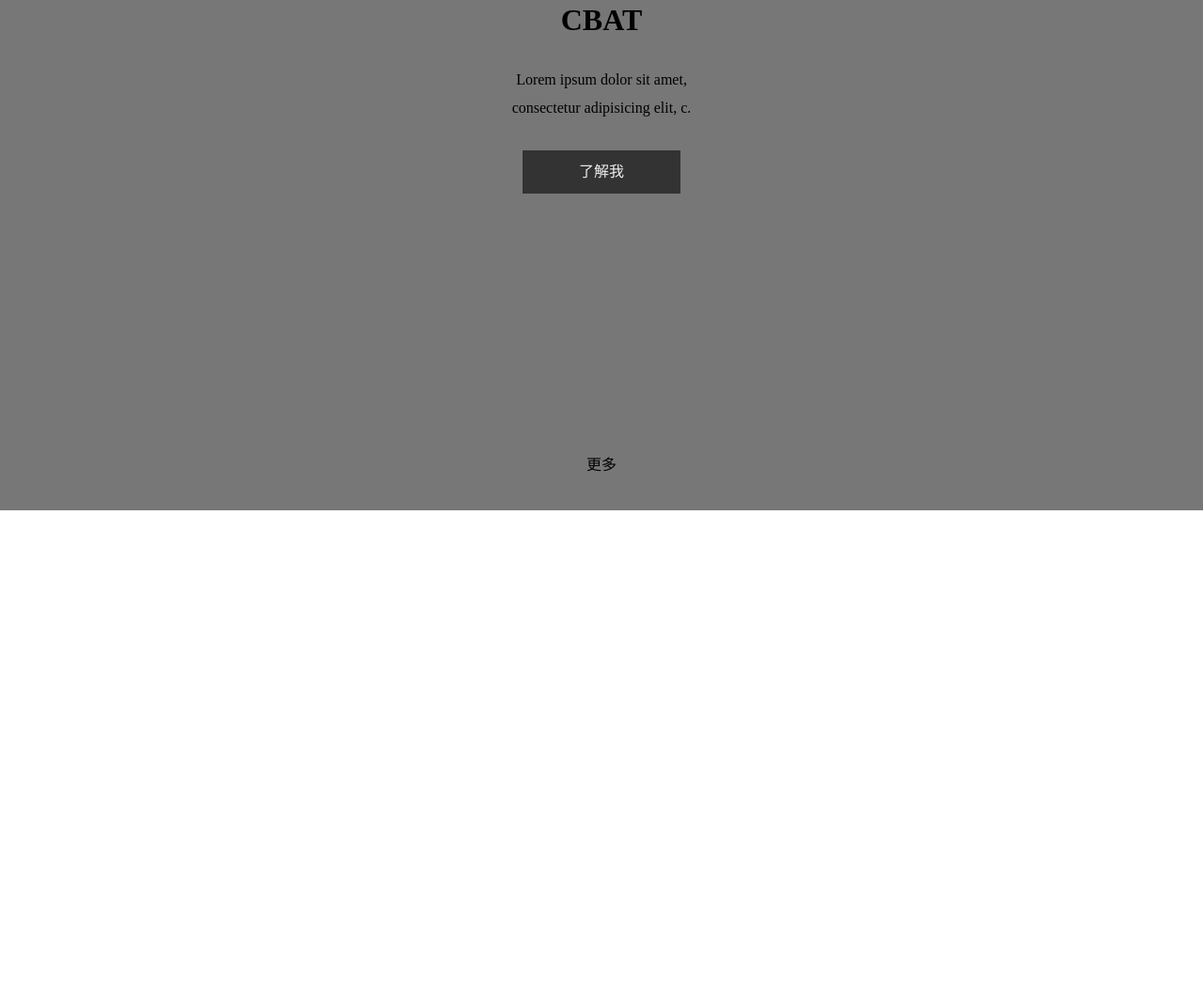
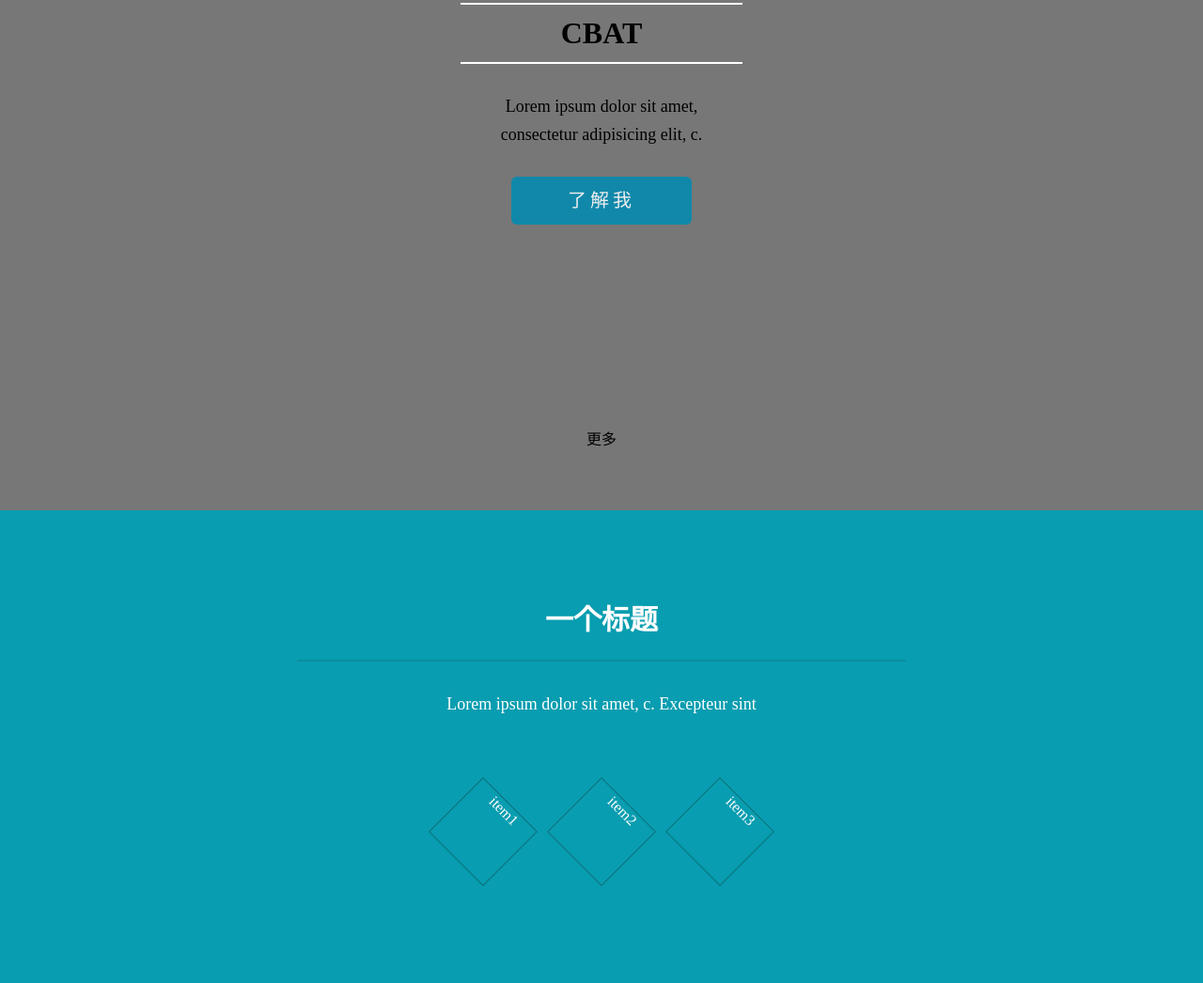
Before and after one commit to cbat01/personal_blog, a plain HTML site: page index.html in a window 1280 px wide. Shown: the part 207-1253 px from the top of the page at 94% size. Before the commit the page ends 800 px from the top, so only its background shows below. Drawn offline with Linux system fonts and the light colour scheme.

Commit message:
第三次提交
完成内容第一个部分

```diff
--- a/css/main.css
+++ b/css/main.css
@@ -67,7 +67,7 @@ button
 
 #banner .inner .more
 {
-	margin-top: 280px;
+	margin-top: 220px;
 }
 
 .sub-heading
@@ -87,3 +87,73 @@ button
 {
 	color: #fff;
 }
+
+h1
+{
+	padding: 12px;
+	border-top: 2px solid #fff;
+	border-bottom: 2px solid #fff;
+}
+
+h2
+{
+	margin-top: 0px;
+	font-size: 30px;
+}
+
+.hr
+{
+	width: 100%;
+	height: 2px;
+	margin: 0 auto;
+	margin: 20px auto;
+}
+
+.sub-heading
+{
+	font-size: 18px;
+}
+
+#main-btn
+{
+	padding: 14px 28px;
+	font-size: 20px;
+	letter-spacing: 4px;
+	border-radius: 6px;
+	background: #18a;
+}
+
+.green-section
+{
+	background: #089DB0;
+	color: #fff;
+	text-align: center;
+	padding: 100px 0;
+}
+
+.green-section .hr
+{
+	background: #098E9F;
+	width: 60%;
+}
+
+.green-section .icon-group .icon
+{
+	display: inline-block;
+	width: 80px;
+	height: 80px;
+	border: 1px solid #0D6F7C;
+	transform: rotate(45deg);  /*旋转45度*/
+	margin: 20px;
+}
+
+.icon-group
+{
+	margin-top: 60px;
+}
+
+.wrapper
+{
+	max-width: 1080px;
+	margin: 0 auto;
+}
--- a/index.html
+++ b/index.html
@@ -21,7 +21,7 @@
 			<div class="inner">
 				<h1>CBAT</h1>
 				<p class="sub-heading">Lorem ipsum dolor sit amet, consectetur adipisicing elit, c.</p>
-				<button>了解我</button>
+				<button id="main-btn">了解我</button>
 				<div class="more">
 					更多
 				</div>
@@ -30,6 +30,22 @@
 	</header><!--页头结束-->
 
 	<div class="content"><!--内容开始-->
+		<section class="green-section">
+			<div class="wrapper">
+				<div>
+					<h2>一个标题</h2>
+					<div class="hr"></div>
+					<p class="sub-heading">Lorem ipsum dolor sit amet, c. Excepteur sint</p>
+				</div>
+				<div class="icon-group">
+					<span class="icon">item1</span>
+					<span class="icon">item2</span>
+					<span class="icon">item3</span>
+				</div>
+			</div>
+		</section>
+		<section class="gray-section"></section>
+		<section class="purple-section"></section>
 	</div><!--内容结束-->
 
 	<footer><!--页脚开始-->
```
